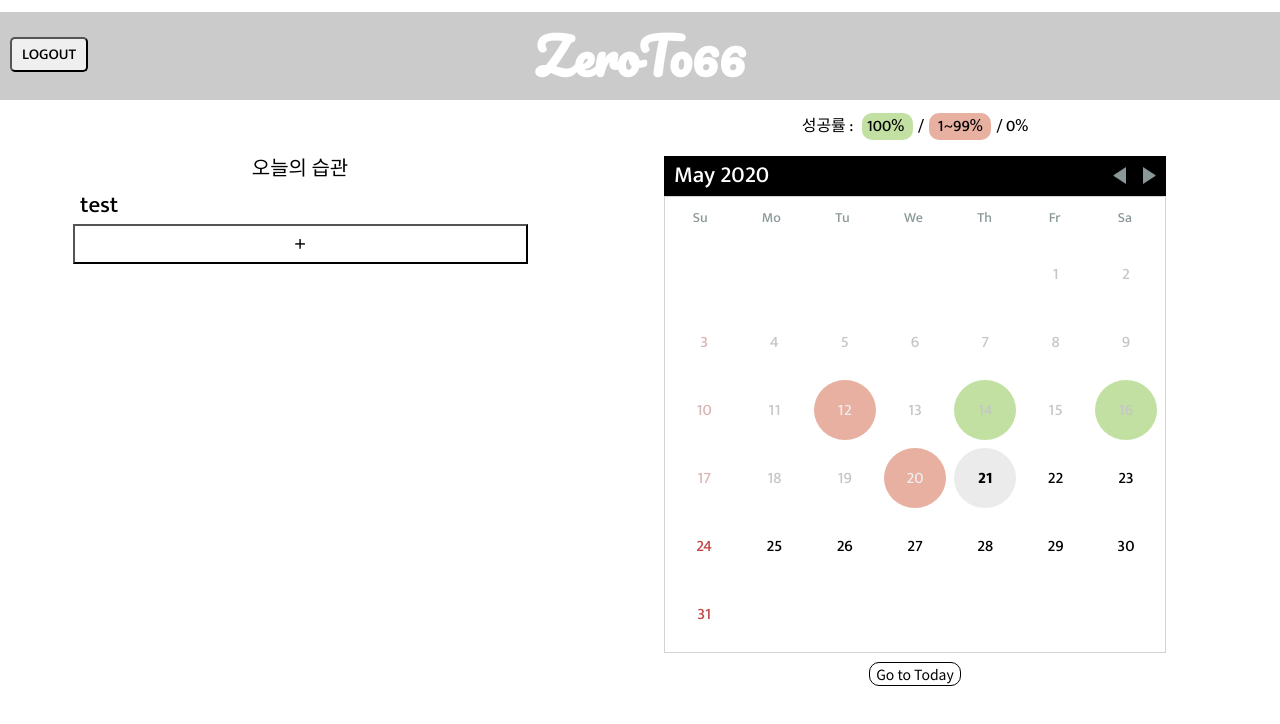
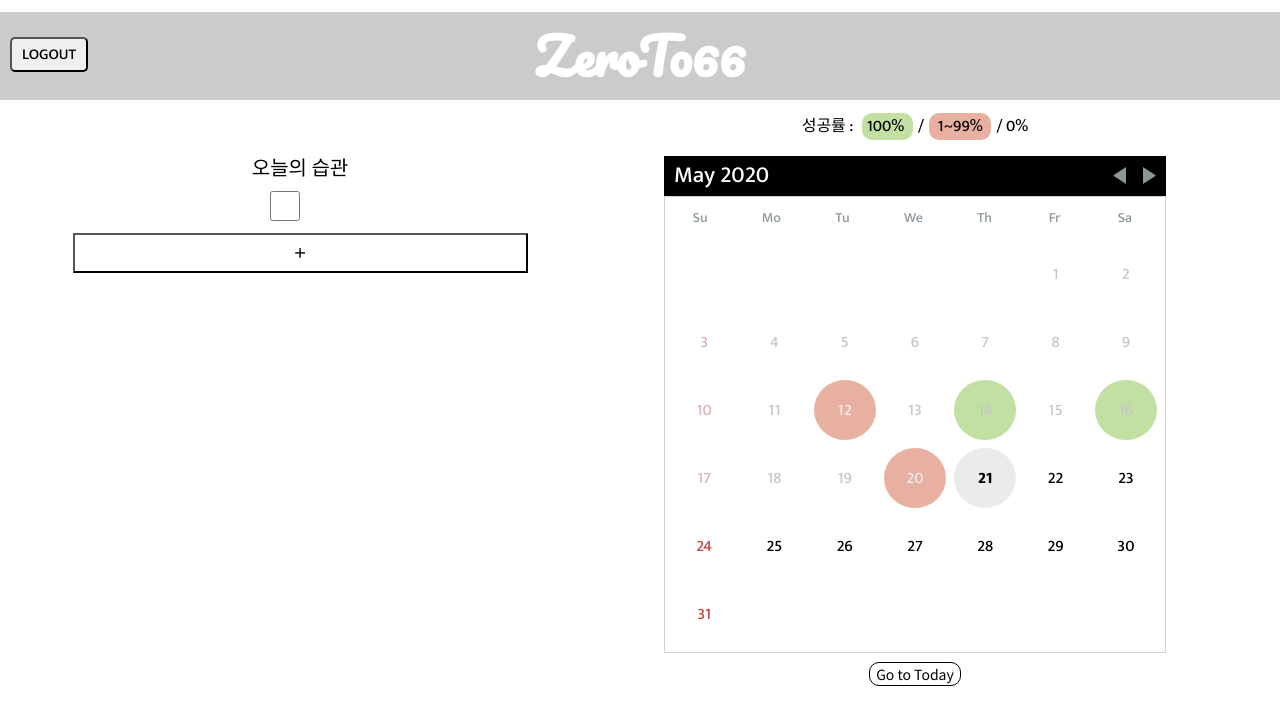
Before and after one commit to keuni/ZeroTo66_client, a React (Create React App) app in the folder client/: page /mypage in a window 1280 px wide. Shown: the top 724 px of the page. Built offline with nearby package versions, Linux system fonts and the light colour scheme; no server answers.

Commit message:
ADD Habit checkBox
  - 습관완료시 사용할 체크 기능 추가

```diff
--- a/client/src/Components/HabitInfo.js
+++ b/client/src/Components/HabitInfo.js
@@ -1,6 +1,18 @@
 import React from 'react';
 
-function HabitInfo(props) {
-  return <div className='existingHabit'>{props.info}</div>;
+class HabitInfo extends React.Component {
+  onToggle = () => {
+    this.props.recordComplete(this.props.id);
+  };
+  render() {
+    return (
+      <div>
+        <div className="existingHabit">
+          {this.props.info}
+          <input type="checkbox" onClick={this.onToggle.bind(this)}></input>
+        </div>
+      </div>
+    );
+  }
 }
 export default HabitInfo;
--- a/client/src/Components/HabitList.js
+++ b/client/src/Components/HabitList.js
@@ -10,7 +10,7 @@ class HabitList extends React.Component {
       habitlist: [
         {
           id: 0,
-          habitName: 'test',
+          habitName: '',
         },
       ],
       newHabit: '',
@@ -84,35 +84,57 @@ class HabitList extends React.Component {
         this.setState({ habitlist: data });
       });
   }
+  recordComplete(index) {
+    let changed = this.state.habitlist[index];
+    if (changed.hasOwnProperty('completed')) {
+      changed['completed'] = !changed['completed'];
+    } else {
+      changed['completed'] = true;
+    }
+    let presentHabitList = this.state.habitlist;
+    let newHabitList = presentHabitList
+      .slice(0, index)
+      .concat(changed)
+      .concat(presentHabitList.slice(index + 1));
+
+    this.setState({ habitlist: newHabitList });
+  }
+
   render() {
     const { habitlist } = this.state;
-    const list = habitlist.map((habit) => {
-      return <HabitInfo key={habit.id} info={habit.habitName} />;
-    });
     return (
-      <div className='HabitList'>
+      <div className="HabitList">
         오늘의 습관
-        <div>{list}</div>
-        <div className='addHabit'>
+        <div>
+          {habitlist.map((habit, index) => (
+            <HabitInfo
+              key={habit.id}
+              id={index}
+              info={habit.habitName}
+              recordComplete={this.recordComplete.bind(this)}
+            />
+          ))}
+        </div>
+        <div className="addHabit">
           {this.state.addHabit ? (
             <div>
               <input
-                className='addText'
-                type='text'
-                placeholder='습관을 추가하세요'
+                className="addText"
+                type="text"
+                placeholder="습관을 추가하세요"
                 onChange={this.handleInputValue.bind(this)}
               ></input>
-              <button className='add' onClick={this.addHabit.bind(this)}>
+              <button className="add" onClick={this.addHabit.bind(this)}>
                 Add
               </button>
-              <button className='add' onClick={this.openAddHabit.bind(this)}>
+              <button className="add" onClick={this.openAddHabit.bind(this)}>
                 cancel
               </button>
             </div>
           ) : (
             ''
           )}
-          <button className='btnAdd' onClick={this.openAddHabit.bind(this)}>
+          <button className="btnAdd" onClick={this.openAddHabit.bind(this)}>
             +
           </button>
         </div>
```
